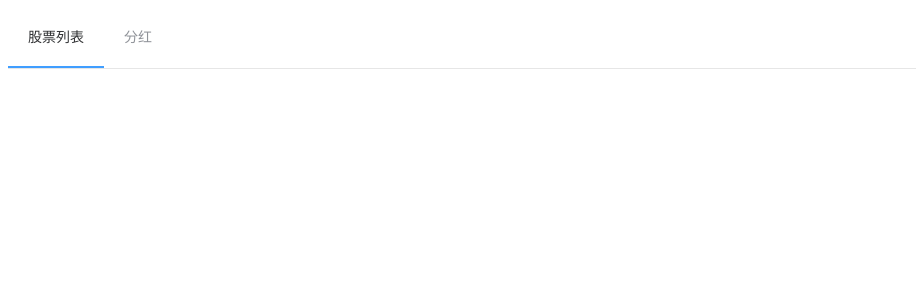
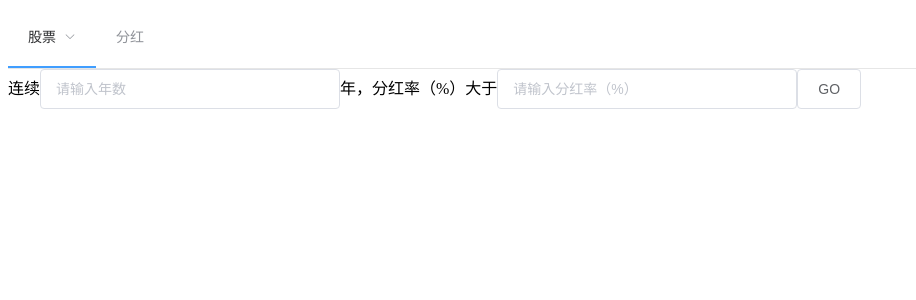
Before and after one commit to HFrost0/stock_vue, a Vue app: page /query in a window 1280 px wide. Shown: the top 300 px of the page, without its empty margins (0-916 px from the left). Built offline with nearby package versions, Linux system fonts and the light colour scheme.

Commit message:
查询新增

```diff
--- a/src/App.vue
+++ b/src/App.vue
@@ -1,13 +1,12 @@
 <template>
   <div id="app">
     <el-menu :default-active="activeIndex" class="el-menu-demo" mode="horizontal" @select="handleSelect">
-      <el-menu-item index="/stocks">股票列表</el-menu-item>
+      <el-submenu index="1">
+        <template slot="title">股票</template>
+        <el-menu-item index="/stocks">股票列表</el-menu-item>
+        <el-menu-item index="/query">查询</el-menu-item>
+      </el-submenu>
       <el-menu-item index="/shares">分红</el-menu-item>
-      <!--      <el-submenu index="2">-->
-      <!--        <template slot="title">分红</template>-->
-      <!--        <el-menu-item index="/shares">近期分红</el-menu-item>-->
-      <!--        <el-menu-item index="/query">查询</el-menu-item>-->
-      <!--      </el-submenu>-->
     </el-menu>
     <keep-alive>
       <router-view></router-view>
--- a/src/network/request.js
+++ b/src/network/request.js
@@ -2,8 +2,8 @@ import axios from 'axios'
 import qs from "qs";
 
 const instance = axios.create({
-  // baseURL: 'http://127.0.0.1:8000/stock/api',
-  baseURL: 'http://101.132.132.225:8000/stock/api',
+  baseURL: 'http://127.0.0.1:8000/stock/api',
+  // baseURL: 'http://101.132.132.225:8000/stock/api',
   paramsSerializer: params => {
     return qs.stringify(params, {indices: false})
   }
--- a/src/router/index.js
+++ b/src/router/index.js
@@ -15,6 +15,14 @@ const routes = [
       title: '股票列表'
     },
     component: () => import('../views/Stocks')
+  },
+  {
+    path: '/query',
+    name: 'Query',
+    meta: {
+      title: '查询'
+    },
+    component: () => import('../views/Query')
   },
   {
     path: '/stock_detail',
--- /dev/null
+++ b/src/views/Query.vue
@@ -0,0 +1,46 @@
+<template>
+  <div>
+    <span>连续</span>
+    <el-input
+            placeholder="请输入年数"
+            v-model="years"
+            clearable>
+    </el-input>
+    <span>年，分红率（%）大于</span>
+    <el-input
+            placeholder="请输入分红率（%）"
+            v-model="dv_ratio"
+            clearable>
+    </el-input>
+    <el-button @click="stockQuery">GO</el-button>
+  </div>
+</template>
+
+<script>
+  export default {
+    name: "Query",
+    data() {
+      return {
+        years: null,
+        dv_ratio: null
+      }
+    },
+    methods: {
+      stockQuery() {
+        this.$router.push({
+          path: '/stocks',
+          query: {
+            years: this.years,
+            dv_ratio: this.dv_ratio
+          }
+        })
+      },
+    }
+  }
+</script>
+
+<style scoped>
+  .el-input {
+    width: 300px;
+  }
+</style>
--- a/src/views/Stocks.vue
+++ b/src/views/Stocks.vue
@@ -22,5 +22,16 @@
         this.$refs.stock_list.loading = false
       })
     },
+    activated() {
+      // 当查询条件不为空时
+      if(this.$route.query.years && this.$route.query.dv_ratio){
+        this.$refs.stock_list.loading = true
+        this.stocks = []
+        getStocks({years: this.$route.query.years, dv_ratio:this.$route.query.dv_ratio}).then(res=>{
+          this.stocks = res.data['stocks']
+          this.$refs.stock_list.loading = false
+        })
+      }
+    }
   }
 </script>
```
